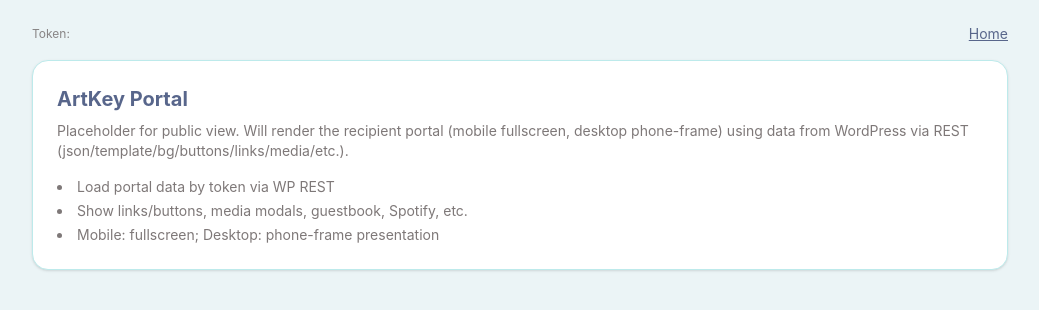
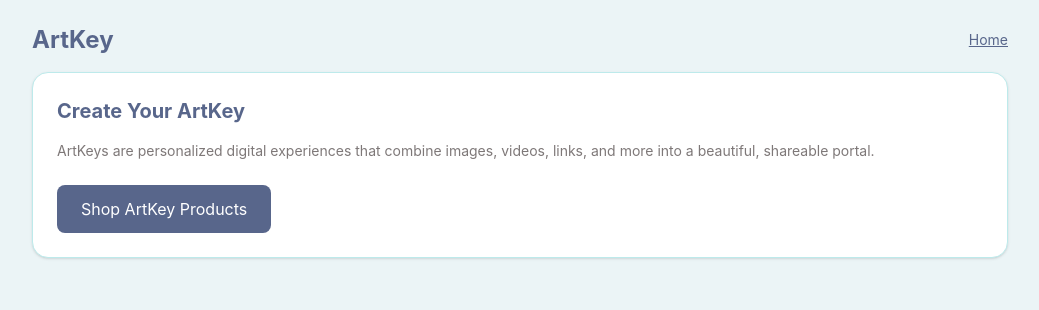
Before and after one commit to emailaaguirre-eng/tae-full-devsite, a Next.js app: page /art-key in a window 1280 px wide. Shown: the top 310 px of the page, without its empty margins (120-1159 px from the left). Built offline with nearby package versions, Linux system fonts and the light colour scheme.

Commit message:
fix: correct ArtKey landing page - remove invalid params

```diff
--- a/app/art-key/page.tsx
+++ b/app/art-key/page.tsx
@@ -1,27 +1,28 @@
 import Link from "next/link";
 import { brand } from "@/lib/theme";
 
-// TODO: Replace with real data fetch (WP REST) and portal rendering
-export default function ArtKeyPortal({ params }: { params: { token: string } }) {
-  const { token } = params;
+// ArtKey landing page - redirects or shows info about ArtKeys
+export default function ArtKeyPage() {
   return (
     <main className="min-h-screen" style={{ background: brand.lightest }}>
       <div className="max-w-5xl mx-auto p-6 flex flex-col gap-4">
         <header className="flex items-center justify-between">
-          <div className="text-xs text-brand-darkest/70">Token: {token}</div>
+          <h1 className="text-2xl font-bold text-brand-dark">ArtKey</h1>
           <Link href="/" className="text-sm text-brand-dark underline">Home</Link>
         </header>
         <div className="rounded-2xl bg-white shadow border border-brand-light p-6">
-          <h1 className="text-xl font-bold text-brand-dark mb-2">ArtKey Portal</h1>
+          <h2 className="text-xl font-bold text-brand-dark mb-4">Create Your ArtKey</h2>
           <p className="text-sm text-brand-darkest/80 mb-4">
-            Placeholder for public view. Will render the recipient portal (mobile fullscreen, desktop phone-frame)
-            using data from WordPress via REST (json/template/bg/buttons/links/media/etc.).
+            ArtKeys are personalized digital experiences that combine images, videos, links, and more into a beautiful, shareable portal.
           </p>
-          <ul className="text-sm list-disc list-inside text-brand-darkest/80 space-y-1">
-            <li>Load portal data by token via WP REST</li>
-            <li>Show links/buttons, media modals, guestbook, Spotify, etc.</li>
-            <li>Mobile: fullscreen; Desktop: phone-frame presentation</li>
-          </ul>
+          <div className="mt-6">
+            <Link
+              href="/shop"
+              className="inline-block px-6 py-3 bg-brand-dark text-white rounded-lg hover:bg-brand-darkest transition-colors"
+            >
+              Shop ArtKey Products
+            </Link>
+          </div>
         </div>
       </div>
     </main>
```
